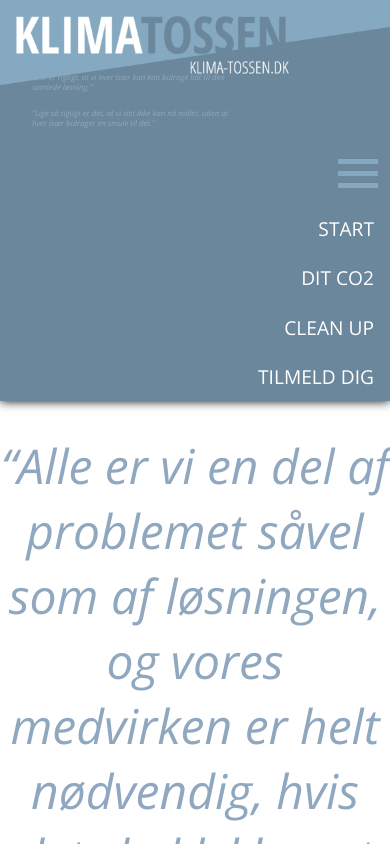
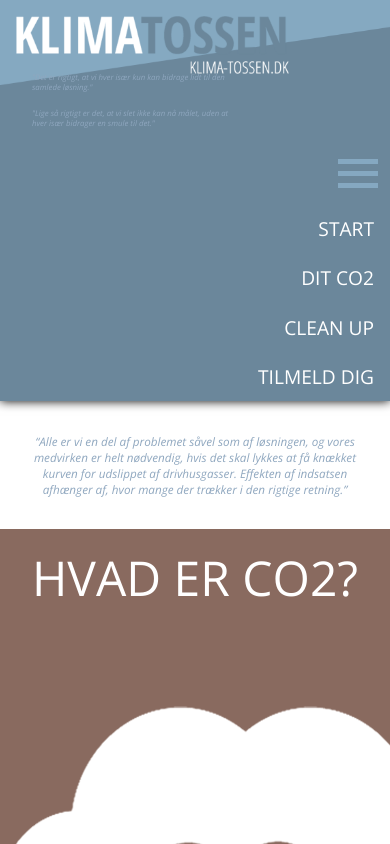
Before and after one commit to simo994q/react-start-project-1, a React (Vite) app in the folder react-start-project-1/: page / in a window 390 px wide. Shown: the top 844 px of the page. Built offline with nearby package versions, Linux system fonts and the light colour scheme.

Commit message:
responsive qute

```diff
--- a/react-start-project-1/src/components/Quote/Quote.module.scss
+++ b/react-start-project-1/src/components/Quote/Quote.module.scss
@@ -7,8 +7,8 @@
         font-family: 'Open Sans';
         font-style: italic;
         color: #8fa7bf;
-        font-size: 3rem;
+        font-size: 3vw;
         text-align: center;
-        margin: 2rem 0;
+        margin: 2rem;
     }
 }
```
